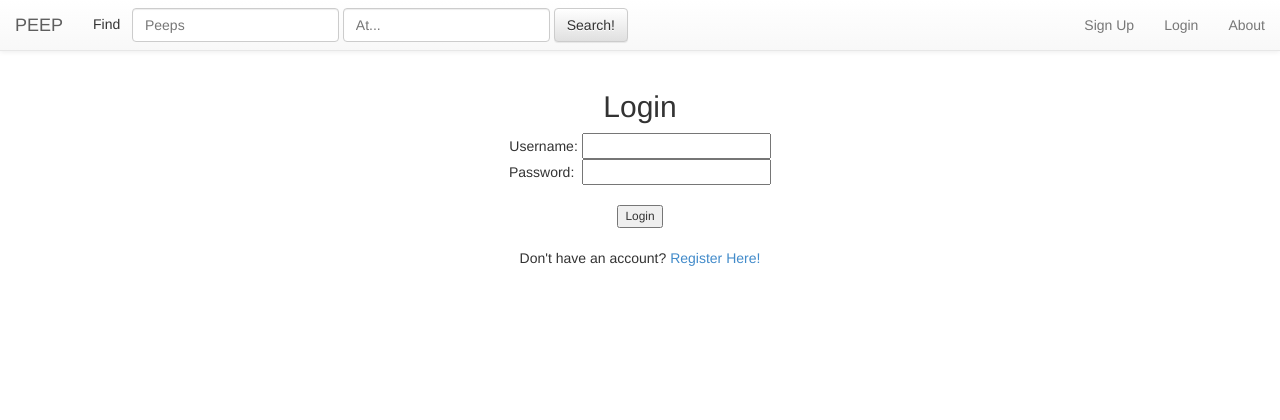
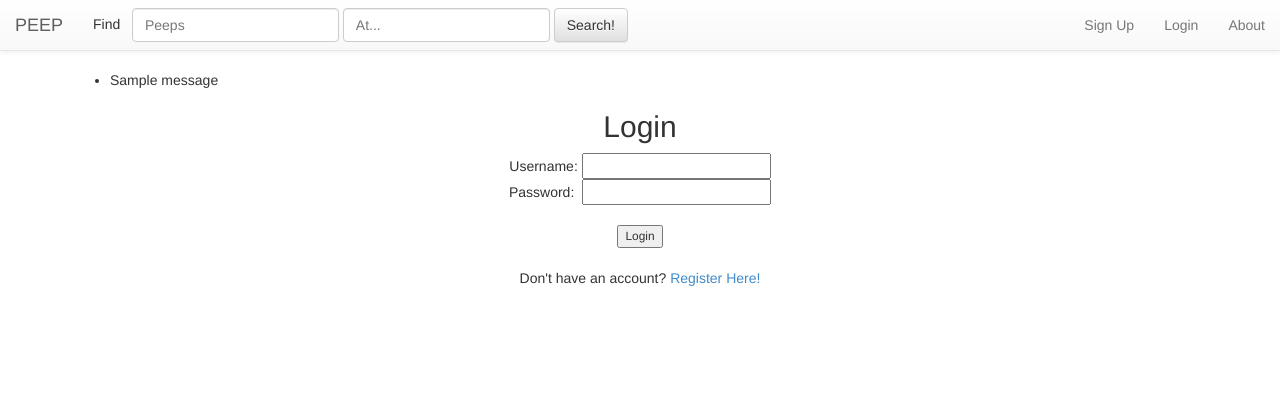
Before and after one commit to CinWu/peep, a Flask app: page /login in a window 1280 px wide. Shown: the top 420 px of the page. Run offline with Flask 2, Linux system fonts and the light colour scheme; data comes from the database, SQL or seed files in the repository; tables that the repository leaves empty hold one stand-in row (values such as "Sample post"); one stand-in notice (Sample message) is shown; some libraries are stand-ins or nearby versions.

Commit message:
probably unnecessary changes

```diff
--- a/app.py
+++ b/app.py
@@ -1,4 +1,4 @@
-from flask import Flask, render_template, request, session,redirect,url_for
+from flask import Flask, render_template, request, session,redirect,url_for, flash
 import csv
 import sqlite3,unicodedata
 from utils import manager
@@ -8,7 +8,6 @@ app = Flask(__name__)
 
 @app.route("/",methods=['GET','POST'])
 def home():
-    print manager.getIDs()
     return render_template("home.html")
 
 @app.route("/about", methods=['GET','POST'])
@@ -184,6 +183,10 @@ def create_event():
             print 'event created'
             conn.close()
 
+        else:
+            flash("Login to create an event!")
+            return redirect('/login')
+
     return redirect('/')
 
 @app.route("/events", methods=['GET', 'POST'])
--- a/templates/login.html
+++ b/templates/login.html
@@ -1,6 +1,16 @@
 {% extends "base.html" %}
 
 {% block text %}
+
+{% with messages = get_flashed_messages() %}
+{% if messages %}
+<ul class=flashes>
+  {% for message in messages %}
+  <li>{{ message }}</li>
+  {% endfor %}
+</ul>
+{% endif %}
+{% endwith %}
 
 	{% if loggedin == True %}
 	You are logged in as {{username}}<br>
```
